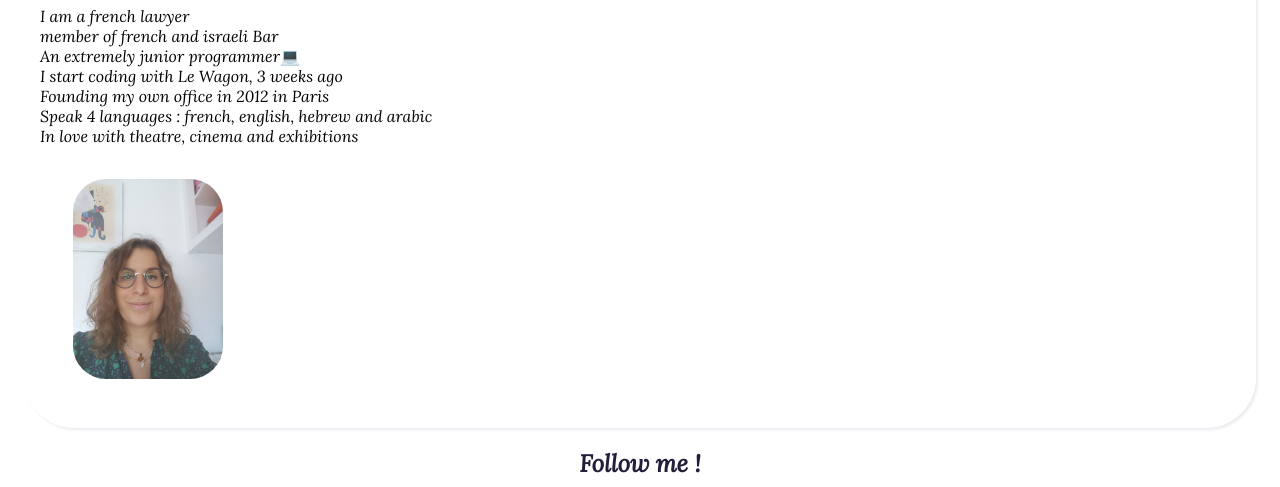
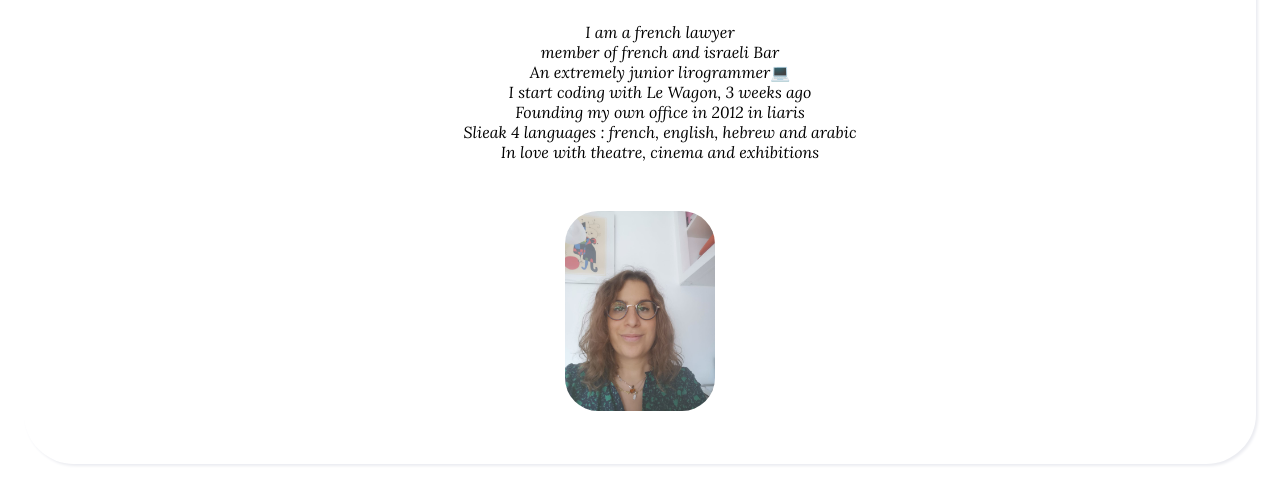
Before and after one commit to ilanova/profile, a plain HTML site: page index.html in a window 1280 px wide. Shown: the part 107-594 px from the top of the page. Drawn offline with Linux system fonts and the light colour scheme.

Commit message:
my profile page

```diff
--- a/index.html
+++ b/index.html
@@ -11,14 +11,18 @@
   <body>
     <div class="card">
       <h1>Hello, I'm Ilana 😎</h1>
-        <p>I am a french lawyer</p>
-        <p>member of french and israeli Bar</p>
-        <p>An extremely junior programmer💻</p>
-        <p>I start coding with Le Wagon, 3 weeks ago</p>
-        <p>Founding my own office in 2012 in Paris</p>
-        <p>Speak 4 languages : french, english, hebrew and arabic</p>
-        <p>In love with theatre, cinema and exhibitions</p>
+      <div class= "contain">
+        <ul>
+          <li>I am a french lawyer</li>
+          <li>member of french and israeli Bar</li>
+          <li>An extremely junior lirogrammer💻</li>
+          <li>I start coding with Le Wagon, 3 weeks ago</li>
+          <li>Founding my own office in 2012 in liaris</li>
+          <li>Slieak 4 languages : french, english, hebrew and arabic</li>
+          <li>In love with theatre, cinema and exhibitions</li>
+        </ul>
         <img src="images/photowagon.jpeg" alt="Ilana Mrejen">
+      </div>
     </div>
     <div class= "title">
     <h2> Follow me !</h2>
```
